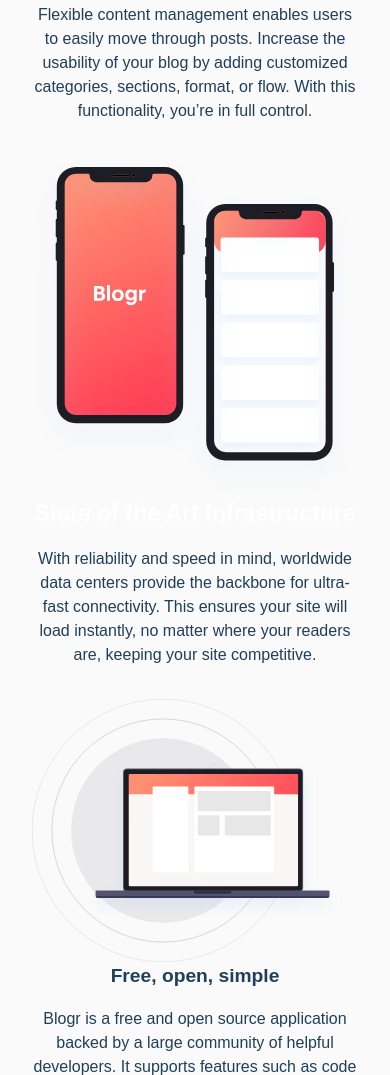
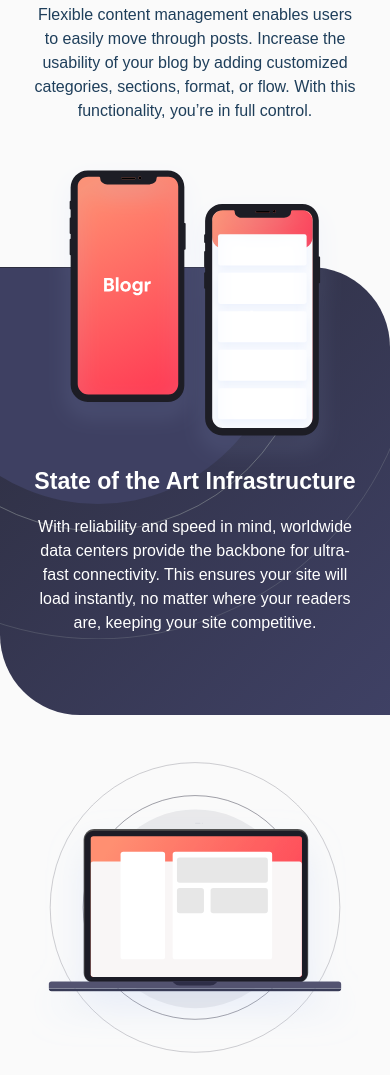
Before and after one commit to timon216/blogr-frontend_mentor, a plain HTML site: page index.html in a window 390 px wide. Shown: the part 1338-2413 px from the top of the page. Drawn offline with Linux system fonts and the light colour scheme.

Commit message:
set up second and third section

```diff
--- a/index.html
+++ b/index.html
@@ -70,9 +70,9 @@
   </div>
 
   <div class="mobile-nav-section">
-    <button class="mobile-nav-toggle" aria-controls="mobile-nav" aria-expanded="true">
+    <button class="mobile-nav-toggle" aria-controls="mobile-nav" aria-expanded="false">
     </button>
-    <nav id="mobile-nav" data-visible="true">
+    <nav id="mobile-nav" data-visible="false">
       <ul class="mobile-nav__accordions">
         <li class="mobile-nav__accordion">
           <button class="accordion__btn">
@@ -158,7 +158,7 @@
       </div>
     </section>
 
-    <section class="content-grid">
+    <section class="section-three | content-grid">
       <div class="col-left col-left--full-width">
         <img class="section-img" src="images/illustration-laptop-desktop.svg" alt="">
       </div>
--- a/style.css
+++ b/style.css
@@ -568,7 +568,47 @@
   transform: translateX(10rem);
 }
 
+.col-left--full-width .section-img {
+  max-width: 100%;
+  transform: translateX(-10rem);
+}
 
+.section-two {
+  position: relative;
+  overflow: clip;
+  overflow-clip-margin: -10rem 0;
+
+  color: hsl(var(--clr-text-white));
+}
+
+.section-two::before {
+  content: "";
+  position: absolute;
+  z-index: -2;
+  inset: 20% 0;
+
+  background: var(--clr-gradient-blue);
+  border-radius: 0 var(--border-radius) 0 var(--border-radius);
+}
+
+.section-two .col-left {
+  position: relative;
+}
+
+.section-two .col-left::before {
+  content: "";
+  position: absolute;
+  z-index: -1;
+  left: -60%;
+
+  width: 50rem;
+  height: 60%;
+
+  background-image: url("images/bg-pattern-circles.svg");
+  background-position:  left -25rem;
+  background-size: cover;
+  background-repeat: no-repeat;
+}
 
 @media (max-width: 40em) {
   main {
@@ -583,7 +623,11 @@
     display: none;
   }
 
-  .col-right--full-width {
+  .col-left--full-width .section-img {
+    display: none;
+  }
+
+  .section-one .col-right--full-width {
     height: 20rem;
     margin-bottom: 1rem;
 
@@ -592,4 +636,41 @@
     background-size: cover;
     background-repeat: no-repeat;
   }
+
+  .section-three .col-left--full-width {
+    height: 20rem;
+    margin-bottom: 1rem;
+
+    background-image: url("images/illustration-laptop-mobile.svg");
+    background-position: center;
+    background-size: cover;
+    background-repeat: no-repeat;
+  }
+
+  .section-two {
+    padding-block: 5rem;
+  }
+
+  .section-two .section-img {
+    scale: 0.9;
+    transform: translateY(-30%);
+  }
+
+  .section-two .col-right {
+    margin-block-start: -7rem;
+  }
+
+  .section-two::before {
+    inset: 20% 0 0;
+  }
+
+  .section-two .col-left::before {
+    left: -78%;
+    top: 2.1rem;
+
+    width: 40rem;
+    height: 150%;
+
+    background-position:  left -17rem;
+  }
 }
```
